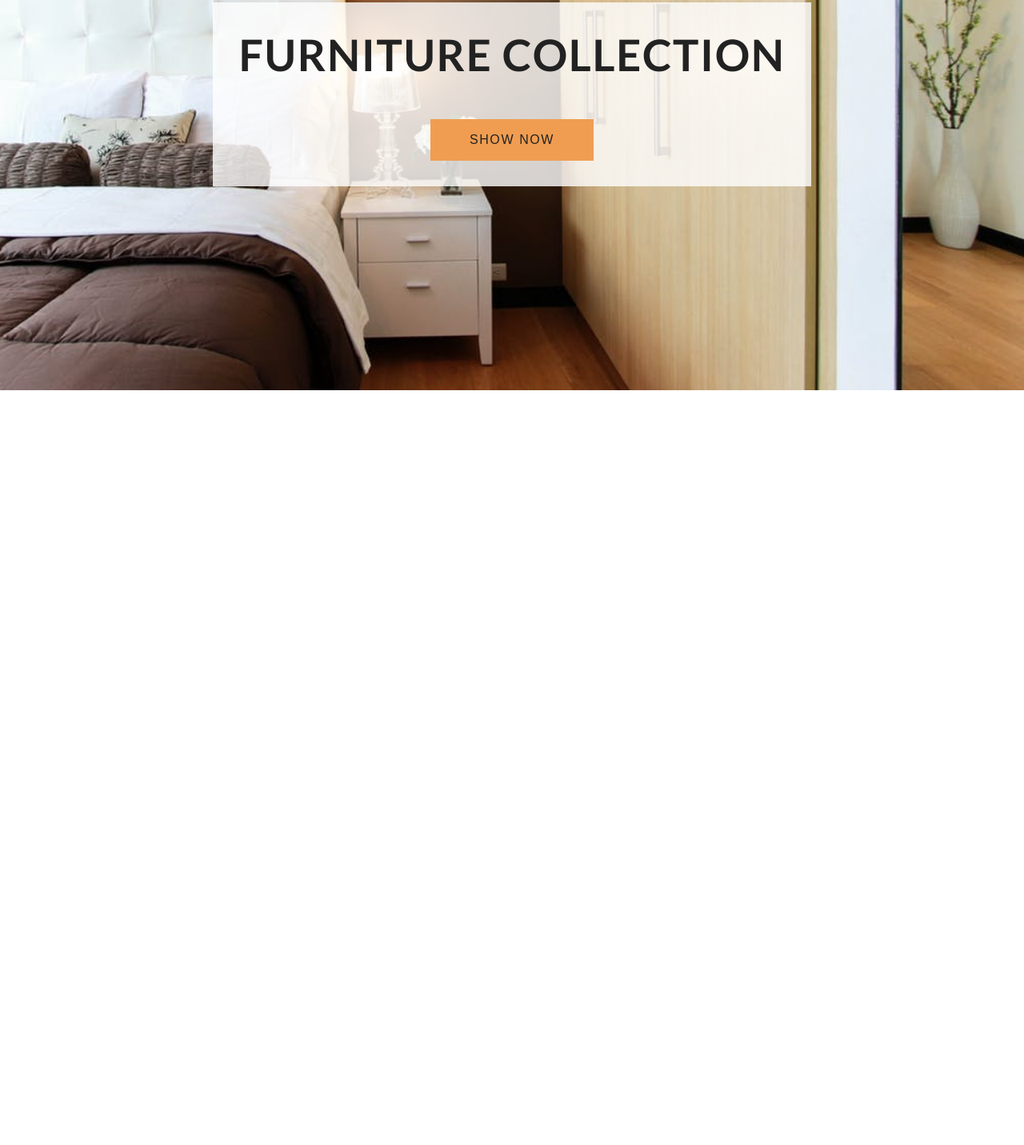
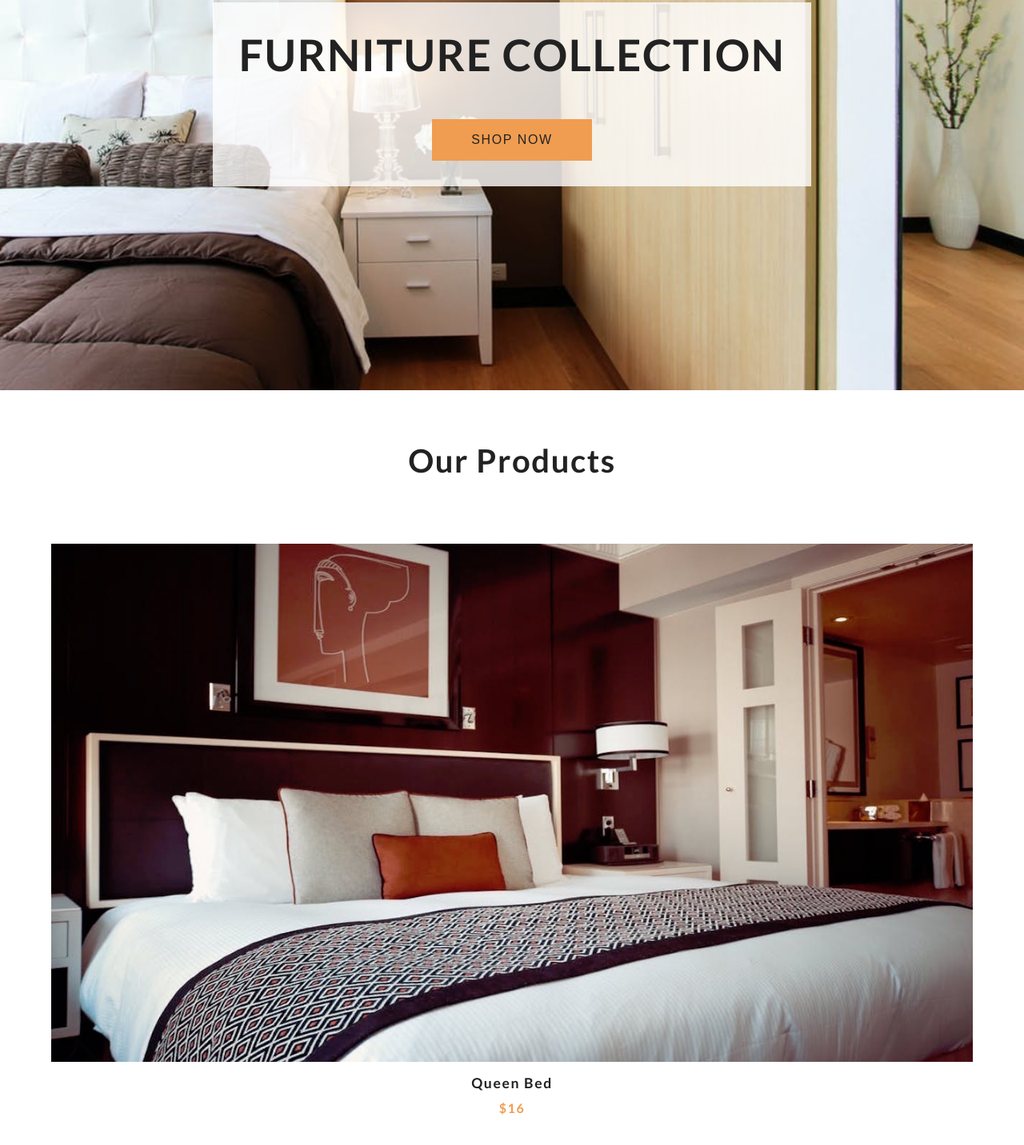
Before and after one commit to emmanuelkolawole4/build-ecommerce, a website: page index.html in a window 1280 px wide. Shown: the part 312-1744 px from the top of the page at 80% size. Before the commit the page ends 800 px from the top, so only its background shows below. Drawn offline with Linux system fonts and the light colour scheme.

Commit message:
setup products section by hardcoding one product, but will be dynamically populated later on

```diff
--- a/assets/css/style.css
+++ b/assets/css/style.css
@@ -105,3 +105,86 @@ body {
 }
 
 /* --------------- End of Hero ---------------- */
+
+/* --------------- Products ---------------- */
+.products {
+    padding: 4rem 0;
+}
+
+.section-title h2 {
+    text-align: center;
+    font-size: 2.5rem;
+    margin-bottom: 5rem;
+    text-transform: capitalize;
+    letter-spacing: var(--mainSpacing);
+}
+
+.products-center {
+    width: 90vw;
+    margin: 0 auto;
+    max-width: 1170px;
+    display: grid;
+    grid-template-columns: repeat(auto-fit, minmax(260px, 1fr));
+    grid-column-gap: 1.5rem;
+    grid-row-gap: 2rem;
+}
+
+.img-container {
+    position: relative;
+    overflow: hidden;
+}
+
+.bag-btn {
+    position: absolute;
+    top: 70%;
+    right: 0;
+    background: var(--primaryColor);
+    border: none;
+    text-transform: uppercase;
+    padding: 0.5rem 0.75rem;
+    letter-spacing: var(--mainSpacing);
+    font-weight: bold;
+    transition: var(--mainTransition);
+    transform: translateX(101%);
+    cursor: pointer;
+}
+
+.bag-btn:hover {
+    color: var(--mainWhite);
+}
+
+.fa-shopping-cart {
+    margin-right: 0.5rem;
+}
+
+.img-container:hover .bag-btn {
+    transform: translateX(0);
+}
+
+.product-img {
+    display: block;
+    width: 100%;
+    min-height: 12rem;
+    transition: var(--mainTransition);
+}
+
+.img-container:hover .product-img {
+    opacity: 0.5;
+}
+
+.product h3 {
+    text-transform: capitalize;
+    font-size: 1.1rem;
+    margin-top: 1rem;
+    letter-spacing: var(--mainSpacing);
+    text-align: center;
+}
+
+.product h4 {
+    margin-top: 0.7rem;
+    letter-spacing: var(--mainSpacing);
+    color: var(--primaryColor);
+    text-align: center;
+}
+
+/* ---------------End of Products ---------------- */
--- a/index.html
+++ b/index.html
@@ -31,10 +31,33 @@
     <header class="hero">
         <div class="banner">
             <h1 class="banner-title">furniture collection</h1>
-            <button class="banner-btn">show now</button>
+            <button class="banner-btn">shop now</button>
         </div>
     </header>
     <!-- END OF HERO SECTION -->
+
+    <!-- PRODUCTS SECTION -->
+    <section class="products">
+        <div class="section-title">
+            <h2>our products</h2>
+        </div>
+        <div class="products-center">
+            <!-- single product -->
+            <article class="product">
+                <div class="img-container">
+                    <img src="./assets/images/product-1.jpeg" alt="product" class="product-img">
+                    <button class="bag-btn" data-id="1">
+                        <i class="fas fa-shopping-cart"></i>
+                        add to bag
+                    </button>
+                </div>
+                <h3>queen bed</h3>
+                <h4>$16</h4>
+            </article>
+            <!-- end of single product -->
+        </div>
+    </section>
+    <!-- END OF PRODUCTS SECTION -->
 </body>
 <script src="./assets/js/app.js"></script>
 </html>
```
